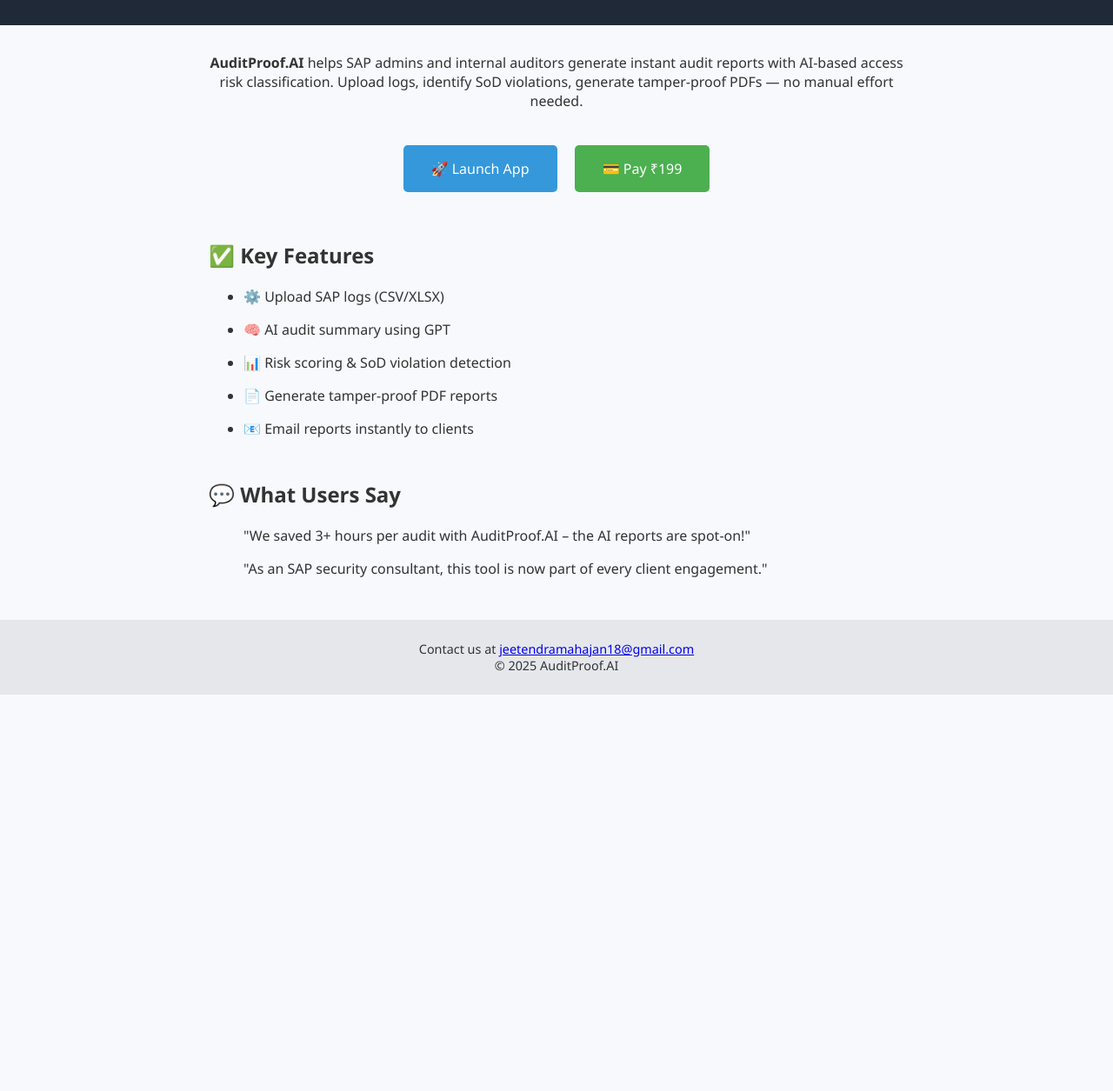
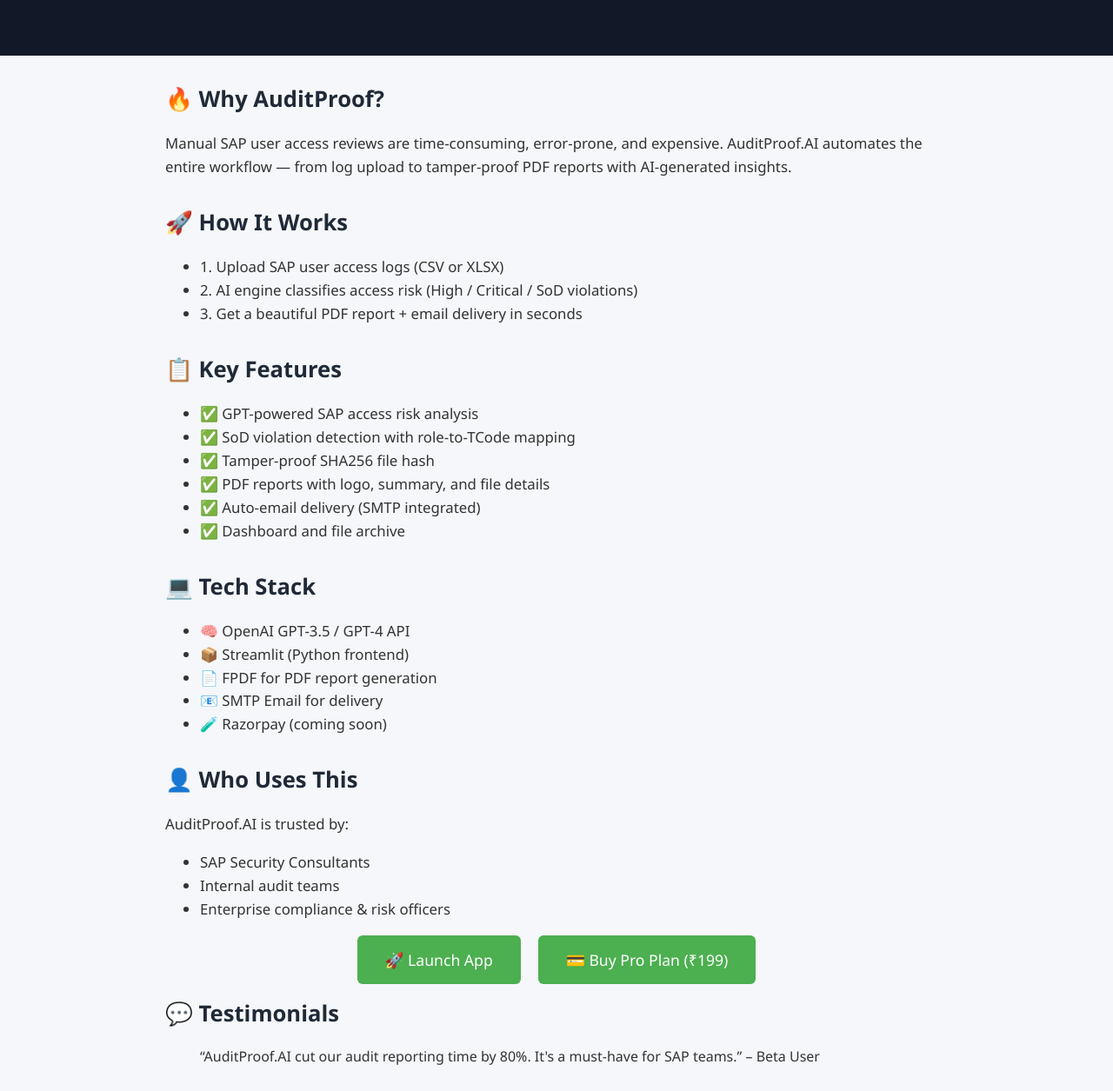
Before and after one commit to Jitendram241/auditproof-landing, a plain HTML site: page index.html in a window 1280 px wide. Shown: the part 155-1410 px from the top of the page at 87% size. Before the commit the page ends 954 px from the top, so only its background shows below. Drawn offline with Linux system fonts and the light colour scheme.

Commit message:
Update index.html

```diff
--- a/index.html
+++ b/index.html
@@ -2,66 +2,67 @@
 <!DOCTYPE html>
 <html lang="en">
 <head>
-  <meta charset="UTF-8">
-  <meta name="viewport" content="width=device-width, initial-scale=1">
-  <meta name="description" content="AuditProof.AI – AI-powered SAP audit automation. Upload logs, get instant risk-based audit reports. Trusted by SAP admins and compliance teams.">
-  <title>AuditProof.AI – AI-Powered SAP Audit Automation</title>
+    <meta charset="UTF-8" />
+    <meta name="viewport" content="width=device-width, initial-scale=1.0"/>
+    <title>AuditProof.AI – AI-Powered SAP Audit Assistant</title>
+    <meta name="description" content="AuditProof.AI helps SAP consultants automate user access audits with GenAI, risk scoring, and PDF reports.">
     <style>
         body {
-      font-family: 'Segoe UI', Tahoma, sans-serif;
+            font-family: "Segoe UI", sans-serif;
             margin: 0;
-      background: #f7f9fc;
+            padding: 0;
+            background: #f5f7fa;
             color: #333;
         }
         header {
-      background: #1f2937;
+            background: #111827;
             color: white;
-      padding: 2rem 1rem;
+            padding: 3rem 1rem;
             text-align: center;
         }
         header h1 {
+            font-size: 2.8rem;
             margin: 0;
-      font-size: 2.5rem;
         }
         header p {
             font-size: 1.2rem;
+            margin-top: 1rem;
         }
-    main {
-      max-width: 800px;
+        .section {
+            max-width: 900px;
             margin: 2rem auto;
-      padding: 0 1rem;
+            padding: 0 1.5rem;
+        }
+        .section h2 {
+            font-size: 1.6rem;
+            color: #1f2937;
+        }
+        .section p, ul {
+            font-size: 1.05rem;
+            line-height: 1.6;
+        }
+        .cta {
             text-align: center;
+            margin: 2rem;
         }
-    .buttons {
-      margin: 2rem 0;
+        .cta a {
+            background: #4CAF50;
+            color: white;
+            padding: 1rem 2rem;
+            text-decoration: none;
+            font-size: 1.1rem;
+            border-radius: 6px;
         }
-    .button {
-      padding: 1rem 2rem;
-      font-size: 1rem;
-      margin: 0.5rem;
-      border: none;
-      border-radius: 5px;
-      color: white;
-      background-color: #4CAF50;
-      text-decoration: none;
-      display: inline-block;
-    }
-    .button.secondary {
-      background-color: #3498db;
-    }
-    .features, .testimonials {
-      text-align: left;
-      margin-top: 3rem;
-    }
-    .features li, .testimonials blockquote {
-      margin-bottom: 1rem;
+        .secondary-btn {
+            background: #2563eb;
+            margin-left: 1rem;
         }
         footer {
+            background: #e5e7eb;
             text-align: center;
+            padding: 1.5rem;
+            margin-top: 2rem;
             font-size: 0.9rem;
-      padding: 1.5rem;
-      background: #e5e7eb;
-      margin-top: 3rem;
         }
     </style>
 </head>
@@ -69,41 +70,70 @@
 
 <header>
     <h1>AuditProof.AI</h1>
-  <p>Automated SAP Audit Reports with GenAI – Used by SAP Consultants</p>
+    <p>GenAI-Powered SAP Audit Assistant for Consultants & Enterprises</p>
 </header>
 
-<main>
-  <p><strong>AuditProof.AI</strong> helps SAP admins and internal auditors generate instant audit reports with AI-based access risk classification. Upload logs, identify SoD violations, generate tamper-proof PDFs — no manual effort needed.</p>
-
-  <div class="buttons">
-    <a href="https://jitendram241-auditproof-ai-app-c4pt13.streamlit.app/" class="button secondary" target="_blank">🚀 Launch App</a>
-    <a href="#" class="button" onclick="alert('Coming soon: Razorpay integration')">💳 Pay ₹199</a>
+<div class="section">
+    <h2>🔥 Why AuditProof?</h2>
+    <p>Manual SAP user access reviews are time-consuming, error-prone, and expensive. AuditProof.AI automates the entire workflow — from log upload to tamper-proof PDF reports with AI-generated insights.</p>
 </div>
 
-  <section class="features">
-    <h2>✅ Key Features</h2>
+<div class="section">
+    <h2>🚀 How It Works</h2>
     <ul>
-      <li>⚙️ Upload SAP logs (CSV/XLSX)</li>
-      <li>🧠 AI audit summary using GPT</li>
-      <li>📊 Risk scoring & SoD violation detection</li>
-      <li>📄 Generate tamper-proof PDF reports</li>
-      <li>📧 Email reports instantly to clients</li>
+        <li>1. Upload SAP user access logs (CSV or XLSX)</li>
+        <li>2. AI engine classifies access risk (High / Critical / SoD violations)</li>
+        <li>3. Get a beautiful PDF report + email delivery in seconds</li>
     </ul>
-  </section>
+</div>
 
-  <section class="testimonials">
-    <h2>💬 What Users Say</h2>
+<div class="section">
+    <h2>📋 Key Features</h2>
+    <ul>
+        <li>✅ GPT-powered SAP access risk analysis</li>
+        <li>✅ SoD violation detection with role-to-TCode mapping</li>
+        <li>✅ Tamper-proof SHA256 file hash</li>
+        <li>✅ PDF reports with logo, summary, and file details</li>
+        <li>✅ Auto-email delivery (SMTP integrated)</li>
+        <li>✅ Dashboard and file archive</li>
+    </ul>
+</div>
+
+<div class="section">
+    <h2>💻 Tech Stack</h2>
+    <ul>
+        <li>🧠 OpenAI GPT-3.5 / GPT-4 API</li>
+        <li>📦 Streamlit (Python frontend)</li>
+        <li>📄 FPDF for PDF report generation</li>
+        <li>📧 SMTP Email for delivery</li>
+        <li>🧪 Razorpay (coming soon)</li>
+    </ul>
+</div>
+
+<div class="section">
+    <h2>👤 Who Uses This</h2>
+    <p>AuditProof.AI is trusted by:</p>
+    <ul>
+        <li>SAP Security Consultants</li>
+        <li>Internal audit teams</li>
+        <li>Enterprise compliance & risk officers</li>
+    </ul>
+</div>
+
+<div class="cta">
+    <a href="https://jitendram241-auditproof-ai-app-c4pt13.streamlit.app/" target="_blank">🚀 Launch App</a>
+    <a class="secondary-btn" href="#" onclick="alert('Coming soon via Razorpay')">💳 Buy Pro Plan (₹199)</a>
+</div>
+
+<div class="section">
+    <h2>💬 Testimonials</h2>
     <blockquote>
-      "We saved 3+ hours per audit with AuditProof.AI – the AI reports are spot-on!"
+        “AuditProof.AI cut our audit reporting time by 80%. It's a must-have for SAP teams.” – Beta User
     </blockquote>
-    <blockquote>
-      "As an SAP security consultant, this tool is now part of every client engagement."
-    </blockquote>
-  </section>
-</main>
+</div>
 
 <footer>
-  Contact us at <a href="mailto:jeetendramahajan18@gmail.com">jeetendramahajan18@gmail.com</a><br>
+    📧 Contact: <a href="mailto:jeetendramahajan18@gmail.com">jeetendramahajan18@gmail.com</a> <br/>
     © 2025 AuditProof.AI
 </footer>
 
```
Lines whose indentation alone changed are shown as unchanged.
